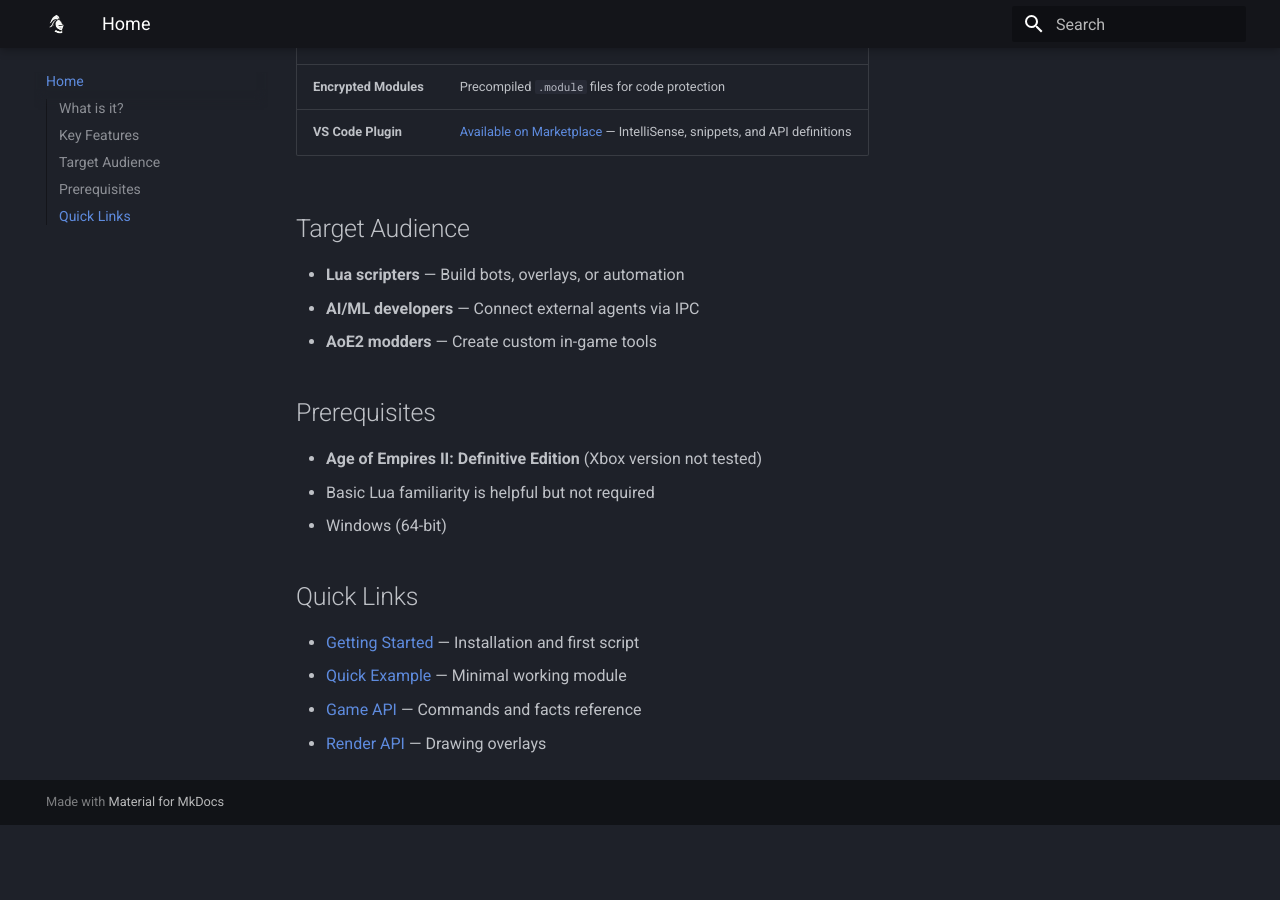
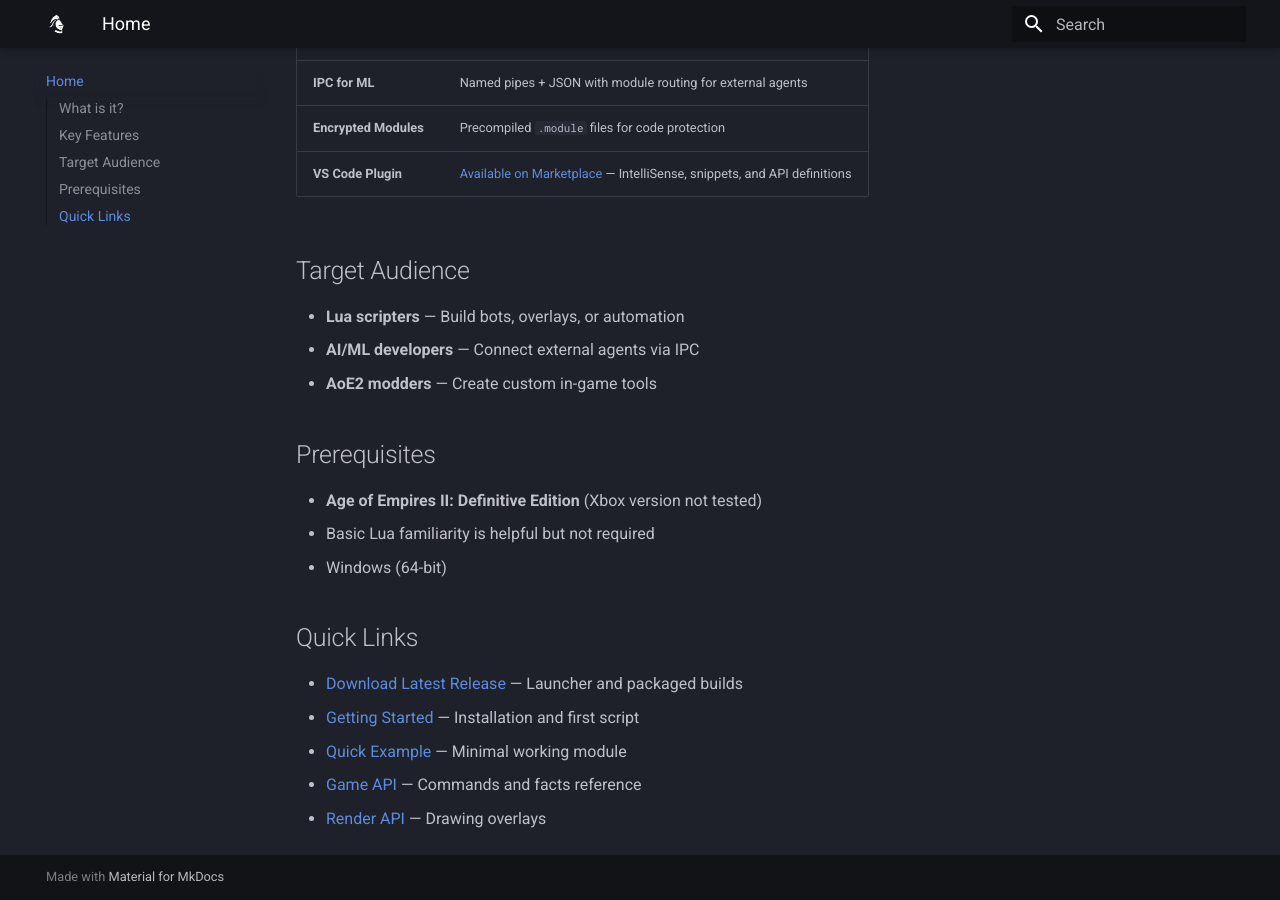
Before and after one commit to aoe2control/aoe2control.github.io, an MkDocs documentation site: the page built from docs/index.md, in a window 1280 px wide and 900 px high, scrolled down 1186 px. Built offline with MkDocs 1.6.1 and Material for MkDocs 9.7.7, drawn with Linux system fonts in a browser that asks for light colours; before the commit the page ends 2011 px from its top, so only the background shows below that; some of the changed text lies outside the part shown.

Commit message:
Update CONTROL docs per release

```diff
--- a/docs/index.md
+++ b/docs/index.md
@@ -5,6 +5,8 @@
 **CONTROL** is a Lua scripting engine that communicates directly with Age of Empires II: Definitive Edition. It reads game state and sends commands without pixel scanning or mouse/keyboard simulation.
 
 [![Join Discord](https://img.shields.io/badge/Discord-Join%20Community-5865F2?style=for-the-badge&logo=discord&logoColor=white)](https://discord.gg/DENDVuWq5t)
+
+[Download Latest Release](https://github.com/aoe2control/AoE2Control/releases)
 
 ## What is it?
 
@@ -43,6 +45,7 @@
 
 ## Quick Links
 
+- [Download Latest Release](https://github.com/aoe2control/AoE2Control/releases) — Launcher and packaged builds
 - [Getting Started](getting-started.md) — Installation and first script
 - [Quick Example](quick-example.md) — Minimal working module
 - [Game API](commands.md) — Commands and facts reference
```
Also changed, not shown: docs/distribution.md (+4 -0 lines), docs/getting-started.md (+2 -0 lines), site/distribution/index.html, site/getting-started/index.html, site/index.html, site/search/search_index.json, site/sitemap.xml, 1 other file.
